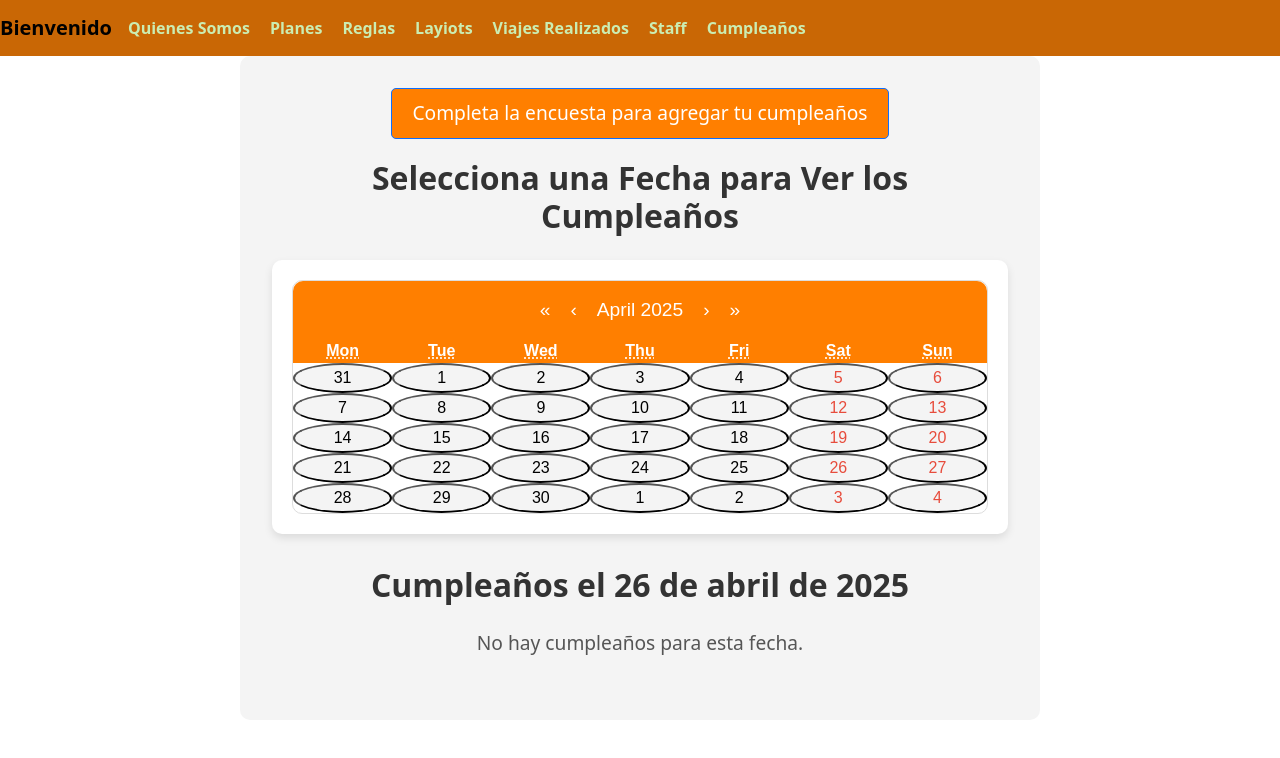
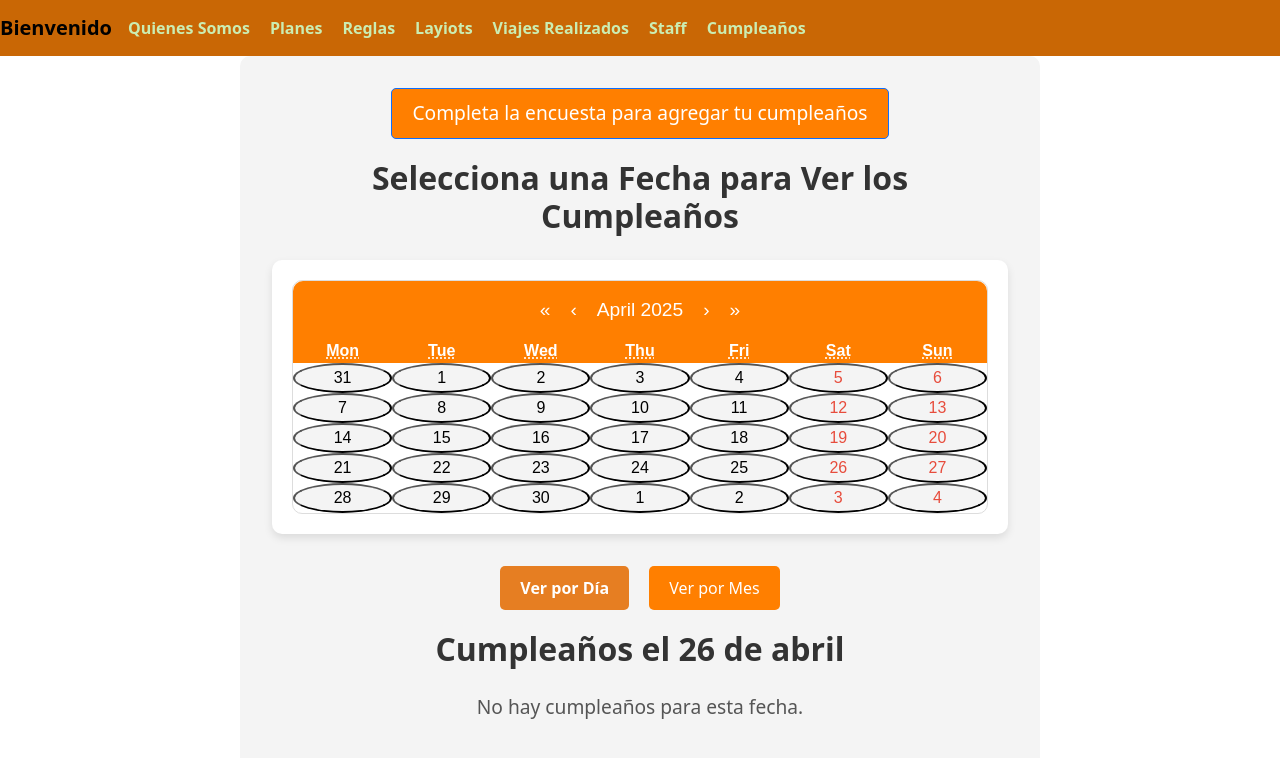
Before and after one commit to WellPlays24/planes-refugio, a React (Vite) app: page /birthdays in a window 1280 px wide. Shown: the top 758 px of the page. Built offline with nearby package versions, Linux system fonts and the light colour scheme.

Commit message:
agregar efectos visuales

```diff
--- a/package.json
+++ b/package.json
@@ -16,7 +16,8 @@
     "react-calendar": "^5.1.0",
     "react-dom": "^18.0.0",
     "react-ga": "^3.3.1",
-    "react-router-dom": "^7.5.2"
+    "react-router-dom": "^7.5.2",
+    "sweetalert2": "^11.19.1"
   },
   "devDependencies": {
     "@eslint/js": "^9.22.0",
--- a/src/components/Birthdays.css
+++ b/src/components/Birthdays.css
@@ -144,3 +144,48 @@
     color: #58d020;
     margin-top: 20px;
   }
+
+  /* Estilo del botón Felicitar */
+.birthday-card button {
+  background-color: #FF7F00; /* Naranja */
+  color: #d4e7d8; /* Verde */
+  border: none;
+  padding: 0.5rem 1rem;
+  font-size: 1.1rem;
+  font-weight: bold;
+  border-radius: 5px;
+  cursor: pointer;
+  transition: background-color 0.3s ease, transform 0.3s ease;
+}
+
+.birthday-card button:hover {
+  background-color: #e67e00; /* Naranja más oscuro al pasar el cursor */
+  transform: scale(1.05); /* Efecto de ampliación al hacer hover */
+}
+
+.view-mode-selector {
+  margin-top: 20px;
+  display: flex;
+  justify-content: center;
+}
+
+.view-mode-selector button {
+  background-color: #ff7f00;
+  color: white;
+  border: none;
+  padding: 10px 20px;
+  font-size: 1rem;
+  cursor: pointer;
+  border-radius: 5px;
+  margin: 0 10px;
+  transition: background-color 0.3s ease;
+}
+
+.view-mode-selector button:hover {
+  background-color: #e67e22;
+}
+
+.view-mode-selector button.active {
+  background-color: #e67e22;
+  font-weight: bold;
+}
--- a/src/components/Birthdays.jsx
+++ b/src/components/Birthdays.jsx
@@ -2,28 +2,71 @@ import React, { useState } from 'react';
 import Calendar from 'react-calendar';  // Importamos react-calendar
 import './Birthdays.css';  // Asegúrate de tener este archivo de estilo
 import birthdayMembers from '../data/birthdayMembers';  // Importamos los datos de cumpleaños
+import Swal from 'sweetalert2'; // Importamos SweetAlert2
 
 // Función para dar formato a la fecha
 const formatDate = (date) => {
-  const options = { year: 'numeric', month: 'long', day: 'numeric' };
+  const options = { month: 'long', day: 'numeric' };
   return date.toLocaleDateString('es-ES', options);
+};
+
+// Función para calcular la edad
+const calculateAge = (birthday) => {
+  const birthDate = new Date(birthday);
+  const today = new Date();
+  let age = today.getFullYear() - birthDate.getFullYear();
+  const m = today.getMonth() - birthDate.getMonth();
+  if (m < 0 || (m === 0 && today.getDate() < birthDate.getDate())) {
+    age--;
+  }
+  return age;
 };
 
 function Birthdays() {
   // Estado para la fecha seleccionada
   const [selectedDate, setSelectedDate] = useState(new Date());
+  const [viewMode, setViewMode] = useState('day');  // Añadimos el modo de vista (día o mes)
 
-  // Filtramos a los miembros según la fecha seleccionada (comparando solo mes y día)
-  const filteredMembers = birthdayMembers.filter(member => {
+  // Filtramos y ordenamos a los miembros según la fecha seleccionada (comparando solo mes y día)
+  const filteredMembers = birthdayMembers
+    .filter(member => {
       const birthday = new Date(member.birthday);
       const selected = new Date(selectedDate);
 
-    // Comparamos solo el mes y el día
+      // Comparamos solo el mes y el día para el modo de día
+      if (viewMode === 'day') {
         return (
           birthday.getMonth() === selected.getMonth() &&
           birthday.getDate() === selected.getDate()
         );
+      }
+
+      // Comparamos solo el mes para el modo de mes
+      if (viewMode === 'month') {
+        return birthday.getMonth() === selected.getMonth();
+      }
+    })
+    .sort((a, b) => {
+      const dateA = new Date(a.birthday);
+      const dateB = new Date(b.birthday);
+
+      // Comparamos primero por mes, luego por día
+      return dateA.getMonth() - dateB.getMonth() || dateA.getDate() - dateB.getDate();
     });
+
+  // Función para mostrar la alerta con información del cumpleaños
+  const showAlert = (member) => {
+    Swal.fire({
+      title: `¡Feliz Cumpleaños, ${member.name}!`,
+      text: `🎉 ¡Hoy celebramos a ${member.name} de ${member.place}! 🎂\nFecha de nacimiento: ${formatDate(new Date(member.birthday))}`,
+      imageUrl: member.image,
+      imageWidth: 100,
+      imageHeight: 100,
+      imageAlt: member.name,
+      confirmButtonText: '¡Gracias!',
+      confirmButtonColor: '#FF7F00', // Naranja
+    });
+  };
 
   return (
     <section className="cumpleaños-container">
@@ -44,8 +87,18 @@ function Birthdays() {
         />
       </div>
 
+      {/* Modo de vista: Día o Mes */}
+      <div className="view-mode-selector">
+        <button onClick={() => setViewMode('day')} className={viewMode === 'day' ? 'active' : ''}>
+          Ver por Día
+        </button>
+        <button onClick={() => setViewMode('month')} className={viewMode === 'month' ? 'active' : ''}>
+          Ver por Mes
+        </button>
+      </div>
+
       {/* Mostrar la fecha seleccionada */}
-      <h2>Cumpleaños el {formatDate(selectedDate)}</h2>
+      <h2>{viewMode === 'day' ? `Cumpleaños el ${formatDate(selectedDate)}` : `Cumpleaños de este mes`}</h2>
 
       <div className="birthday-list">
         {filteredMembers.length > 0 ? (
@@ -55,6 +108,11 @@ function Birthdays() {
               <h3>{member.name}</h3>
               <p>¡Feliz cumpleaños!</p>
               <h5>{member.place}</h5>
+              {viewMode === 'month' && (
+                <p className="birthday-date">{formatDate(new Date(member.birthday))}</p>
+              )}
+              <p className="birthday-age">¡Feliz {calculateAge(member.birthday)} años!</p>
+              <button onClick={() => showAlert(member)}>Felicitar</button>
             </div>
           ))
         ) : (
--- a/src/data/birthdayMembers.js
+++ b/src/data/birthdayMembers.js
@@ -43,7 +43,7 @@ import alexandertibanta from '../assets/birthdays/alexandertibanta.png';
 
 
 const birthdayMembers = [
-  { id: 0, name: 'Wellington Castillo', birthday: '1999-05-31', place: 'Machala', image: well }, //   30 de may
+  { id: 0, name: 'Wellington Castillo', birthday: '1999-05-31', place: 'Machala', image: well , account: "2205549679"}, //   30 de may
   { id: 1, name: 'Rebecca Moysam', birthday: '2003-05-09', place: 'Guayaquil', image: becca }, //   8 de may
   { id: 2, name: 'Damiana Herdoiza', birthday: '2005-11-08', place: 'Guayaquil', image: damiana }, //   7 de nov
   { id: 3, name: 'Ángel PK', birthday: '1998-05-13', place: 'Guayaquil', image: angel }, //   12 de mayo
```
Also changed, not shown: 1 other file (tests, documents, lock files or other folders). Lines whose indentation alone changed are shown as unchanged.
